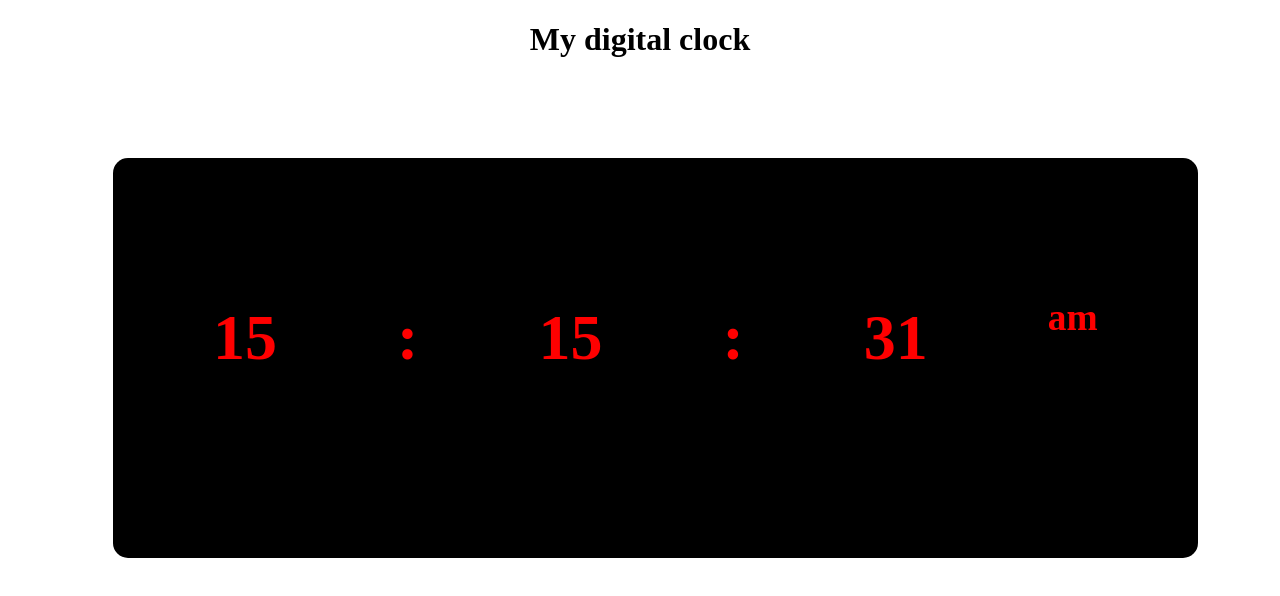
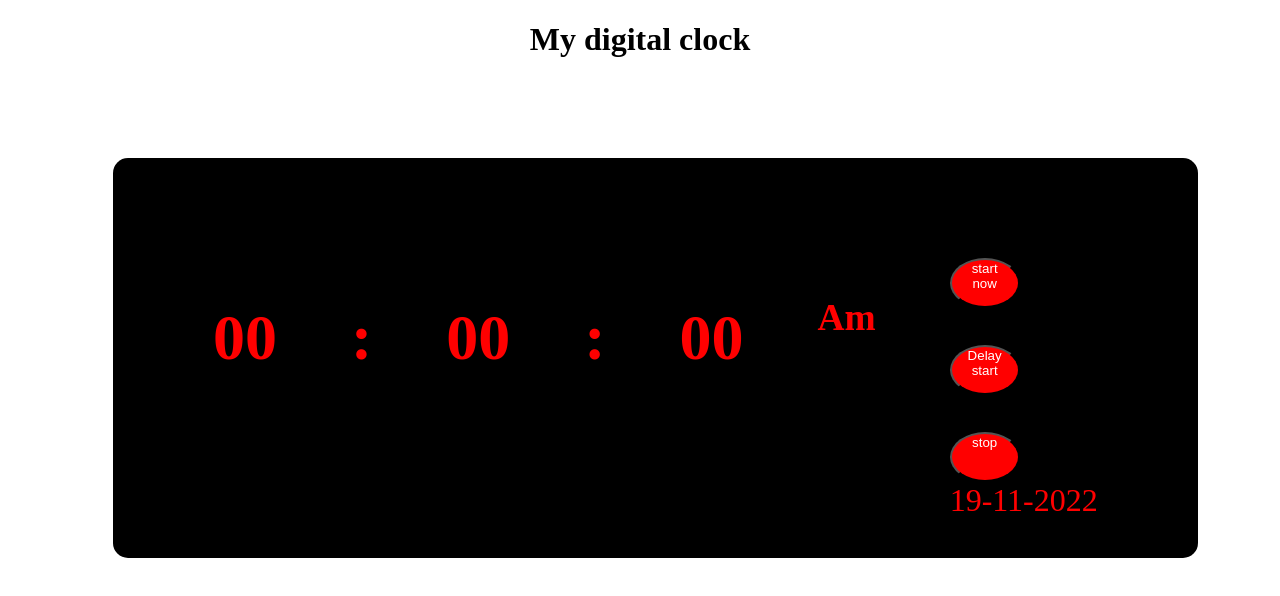
Before and after one commit to Nonso-godwin/My-portfolio, a plain HTML site: page digital-clock.html in a window 1280 px wide. Drawn offline with Linux system fonts and the light colour scheme.

Commit message:
my digital clock

```diff
--- a/digital-clock.css
+++ b/digital-clock.css
@@ -13,6 +13,23 @@
     height: 200px;
     background-color: black;
     color: red;
+
+}
+.but{
+    text-align: center;
+    display: grid;
+    grid-template-columns: 1fr;
+width: 70px;
+height: 50px;
+border-radius: 100%;
+background-color: red;
+color:white
+}
+.screen{
+    color: red;
+    width: 100%;
+    height: 20%;
+    display: flex;
 }
 @media  screen and (max-width:540px) {
 
--- a/digital-clock.html
+++ b/digital-clock.html
@@ -10,15 +10,26 @@
 <body>
     <h1 style="text-align: center;">My digital clock </h1>
     <div class="container">
+
  <div class="time-box">
+
 <h1 class="hour">00</h1>
 <h1 class="column">:</h1>
 <h1 class="minute">00</h1>
 <h1 class="column">:</h1>
 <h1 class="second" >00</h1>
 <h3 class="am">Am</h3>
+<div class="butt">
+    <button class="but" onclick="startClock()">start now</button> <br>
+    <button class="but" onclick="delayStart()">Delay start</button><br>
+    <button class="but" onclick="stopClock()">stop</button>
+    <hi class="screen">sunday</h1>
+</div>
+
+
  </div>
     </div>
 </body>
 <script src="digital-clock.js"></script>
+<script src="functions.js"></script>
 </html>
--- a/digital-clock.js
+++ b/digital-clock.js
@@ -2,11 +2,21 @@ let hourTime = document.querySelector(".hour");
 let minuteTime = document.querySelector(".minute");
 let secondTime = document.querySelector(".second");
 let amTime = document.querySelector(".am");
+let dateTime = document.querySelector(".screen");
+let clockInterval  ;
 let da = new Date();
 let hours =  da.getHours();
 let minutess =  da.getMinutes();
 let seconds =  da.getSeconds();
+let dat = da.getDate() + "-" + da.getMonth() + "-" + da.getFullYear() ;
 let am =  "am";
+
+
+// secTick()
+
+dateTime.innerText = dat
+console.log(addsec);
+
 
 function secTick(){
     seconds =  seconds + 1;
@@ -17,6 +27,7 @@ function secTick(){
 if(seconds == 59){
     seconds = 0 ;
     minutess += 1;
+    dateTime = dat;
 }else if (minutess == 59){
     minutess = 0;
     hours += 1;
@@ -28,7 +39,17 @@ am = "pm";
 }
 
 }
-// secTick()
-setInterval(secTick , 1000);
 
-console.log(addsec);
+function startClock (){
+    clockInterval = setInterval(secTick, 1000)
+
+}
+function delayStart(){
+    setTimeout(startClock() , 5000);
+    setInterval(secTick , 1000);
+
+
+}
+function stopClock(){
+    clearInterval(clockInterval);
+}
```
